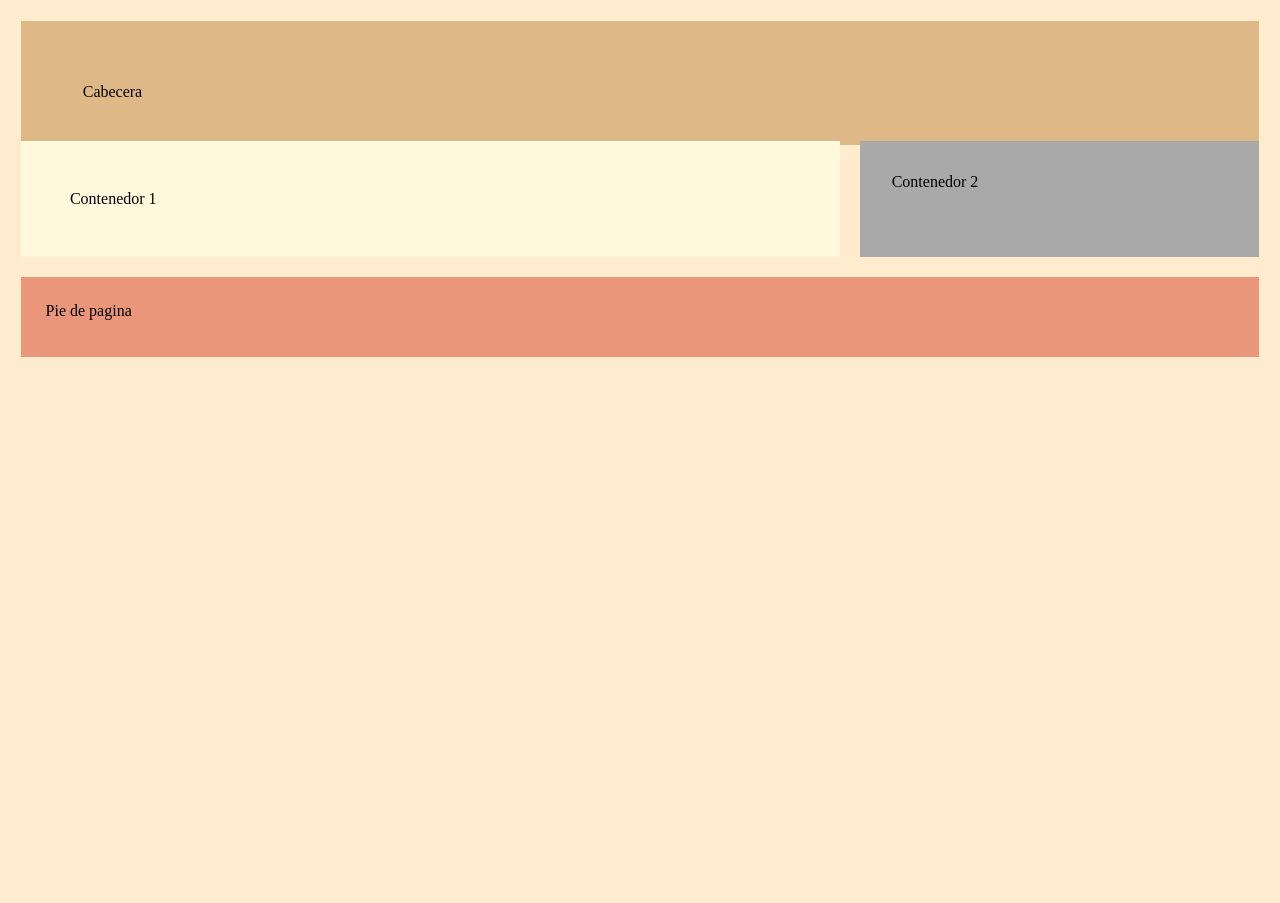
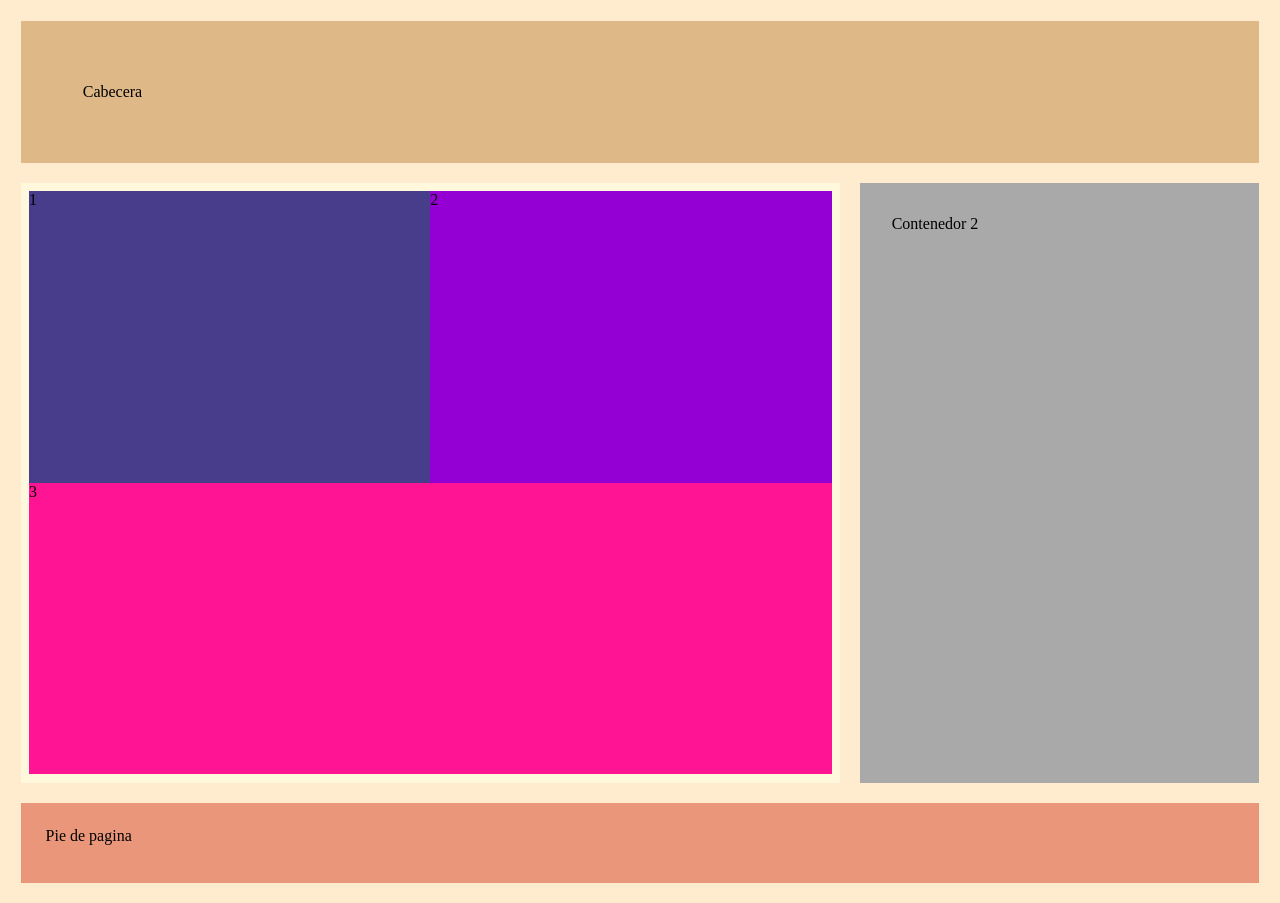
Before and after one commit to yesikagomez/DD3, a plain HTML site: page grid/grid3.html in a window 1280 px wide. Before the commit the page ends 800 px from the top, so only its background shows below. Drawn offline with Linux system fonts and the light colour scheme.

Commit message:
Finalizando ejemplo

```diff
--- a/grid/css/grid3.css
+++ b/grid/css/grid3.css
@@ -9,7 +9,7 @@ body {
                          "seccion seccion aside"
                          "footer footer footer";
     grid-template-columns: repeat(3, 1fr);
-    grid-template-rows: 100px  1fr 80px ;
+    grid-template-rows: 1fr  600px 80px ;
     gap: 20px;
 }
 
@@ -21,10 +21,27 @@ body {
 
 #contenedor_1 {
     background-color: cornsilk;
-    padding: 6%;
+    padding: 1%;
     grid-area: seccion;
+    display: grid;
+    grid-template-areas: "item1 item2"
+                         "item3 item3";
 }
 
+.item_1 {
+    background-color: darkslateblue;
+    grid-area: item1;
+}
+
+.item_2 {
+    background-color:darkviolet;
+    grid-area: item2;
+}
+
+.item_3 {
+    background-color: deeppink;
+    grid-area: item3;
+}
 #contenedor_2 {
     background-color: darkgrey;
     padding: 8%;
--- a/grid/grid3.html
+++ b/grid/grid3.html
@@ -9,7 +9,11 @@
 <body>
     <main id="principal">
         <header id="cabecera">Cabecera</header>
-        <section id="contenedor_1">Contenedor 1</section>
+        <section id="contenedor_1">
+            <article class="item_1">1</article>
+            <article class="item_2">2</article>
+            <article class="item_3">3</article>
+        </section>
         <aside id="contenedor_2">Contenedor 2</aside>
         <footer id="pie_pagina">Pie de pagina</footer>
     </main>
```
